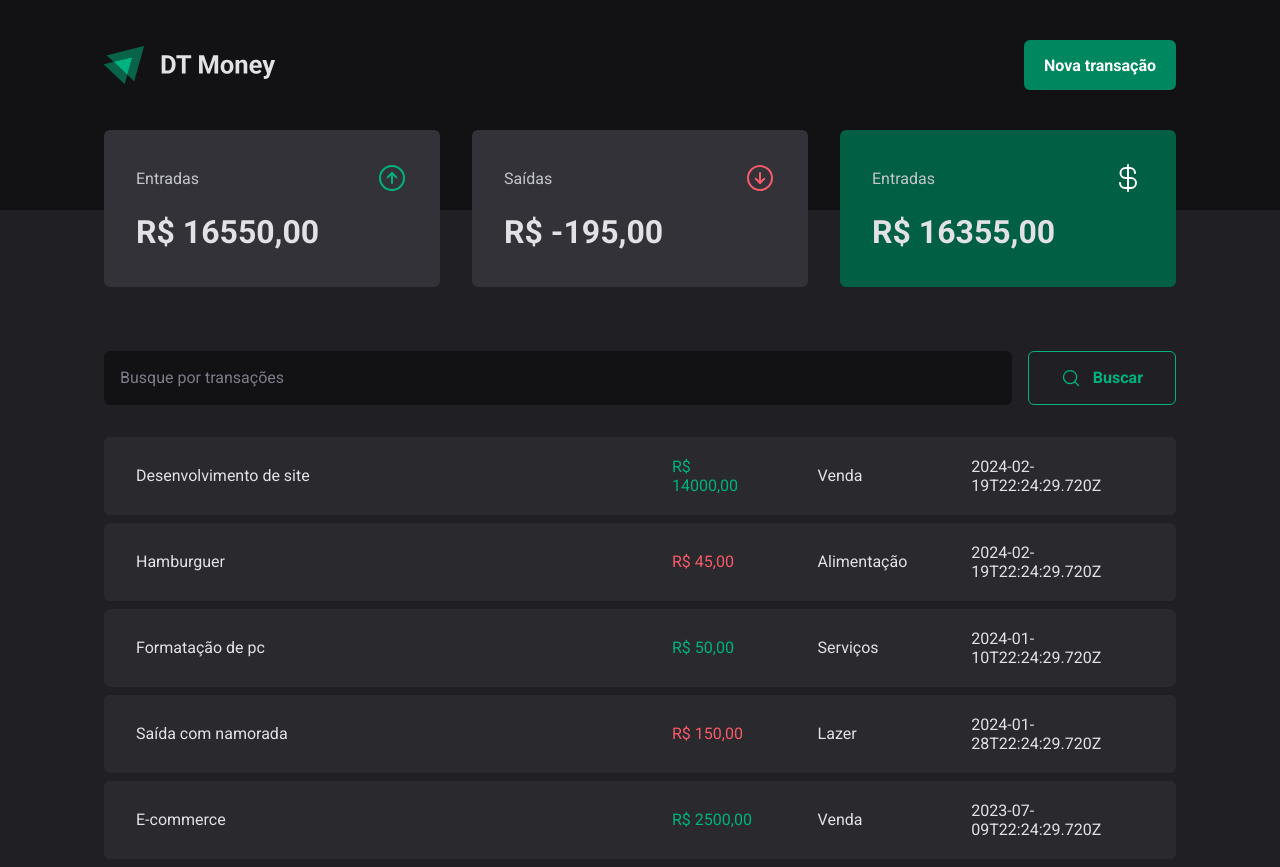
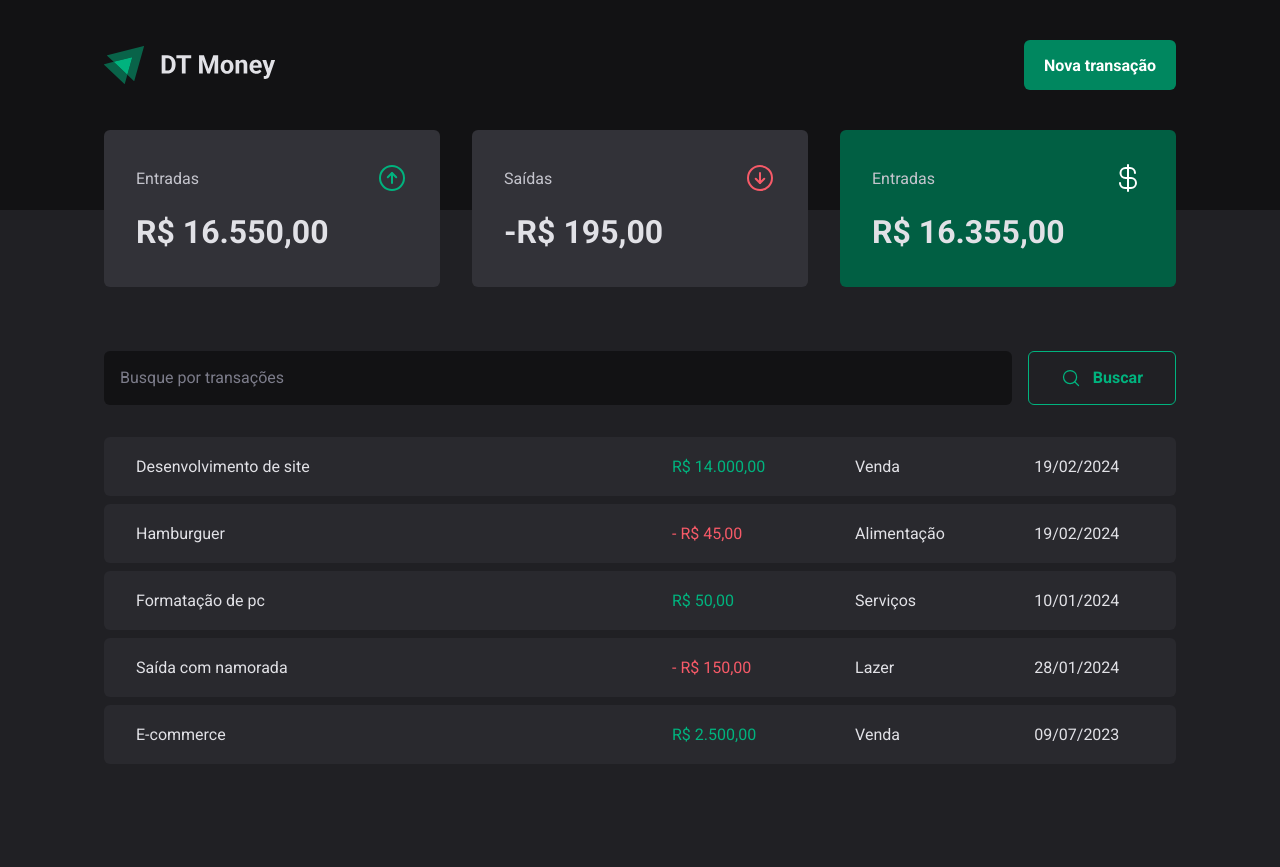
Before and after one commit to Dex64ter/DT-Money, a React (Vite) app: page / in a window 1280 px wide. After the commit the page ends 800 px from the top, so only its background shows below. Built offline with nearby package versions, Linux system fonts and the light colour scheme; data requests are answered from the project's data file.

Commit message:
Formatando valores

```diff
--- a/src/components/Summary/index.tsx
+++ b/src/components/Summary/index.tsx
@@ -2,6 +2,7 @@
 import { SummaryCard, SummaryContainer } from "./styles";
 import { TransactionContext } from '../../contexts/TransactionContext';
 import { useContext } from 'react';
+import { priceFormatter } from '../../utils/formatter';
 
 export function Summary() {
   const { transactions } = useContext(TransactionContext)
@@ -30,7 +31,7 @@
           <span>Entradas</span>
           <ArrowCircleUp size={32} color='#00B37E'/>
         </header>
-        <strong>R$ {summary.income},00</strong>
+        <strong> {priceFormatter.format(summary.income)} </strong>
       </SummaryCard>
 
       <SummaryCard>
@@ -38,7 +39,7 @@
           <span>Saídas</span>
           <ArrowCircleDown size={32} color='#F75A68'/>
         </header>
-        <strong>R$ {summary.outcome},00</strong>
+        <strong> {priceFormatter.format(summary.outcome)}</strong>
       </SummaryCard>
 
       <SummaryCard variant='green'>
@@ -46,7 +47,7 @@
           <span>Entradas</span>
           <CurrencyDollar size={32} color='#fff'/>
         </header>
-        <strong>R$ {summary.total},00</strong>
+        <strong> {priceFormatter.format(summary.total)} </strong>
       </SummaryCard>
     </SummaryContainer>
   )
--- a/src/pages/Transactions/index.tsx
+++ b/src/pages/Transactions/index.tsx
@@ -4,6 +4,7 @@
 import { Summary } from "../../components/Summary";
 import { PriceHighlight, TransactionsContainer, TransactionsTable } from "./styles";
 import { TransactionContext } from "../../contexts/TransactionContext";
+import { dateFormatter, priceFormatter } from "../../utils/formatter";
 
 export function Transactions() {
   const { transactions } = useContext(TransactionContext)
@@ -23,11 +24,12 @@
                     <td width='50%'>{transaction.description}</td>
                     <td>
                       <PriceHighlight variant={transaction.type}>
-                        R$ {transaction.price},00
+                        {transaction.type === 'outcome' && '- '}
+                        {priceFormatter.format(transaction.price)}
                       </PriceHighlight>
                     </td>
                     <td>{transaction.category}</td>
-                    <td>{transaction.createdAt}</td>
+                    <td>{dateFormatter.format(new Date(transaction.createdAt))}</td>
                   </tr>
                 )
               })
--- /dev/null
+++ b/src/utils/formatter.ts
@@ -0,0 +1,6 @@
+export const dateFormatter = new Intl.DateTimeFormat("pt-BR");
+
+export const priceFormatter = new Intl.NumberFormat('pt-BR', {
+  style: 'currency',
+  currency: 'BRL'
+});
```
